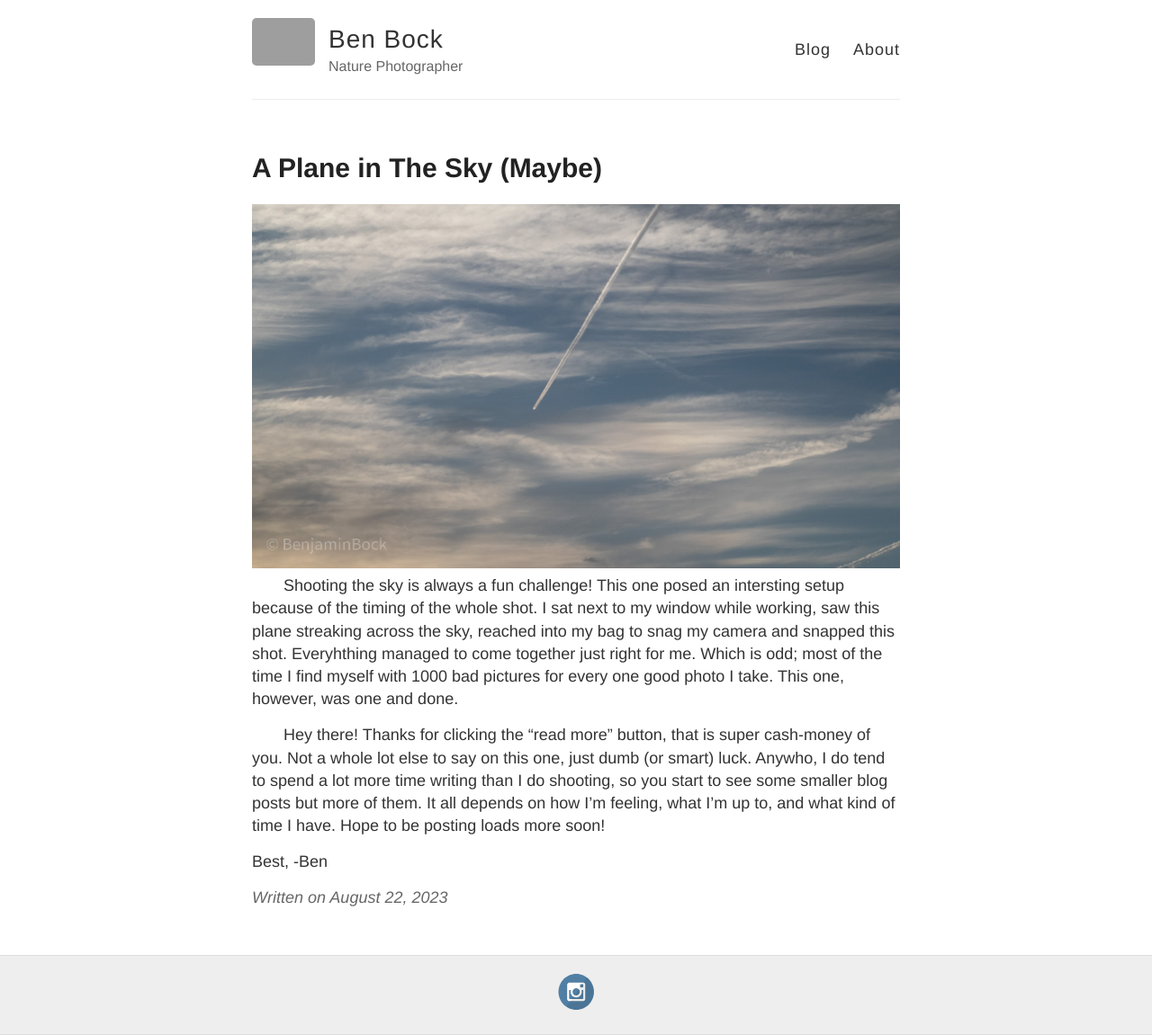
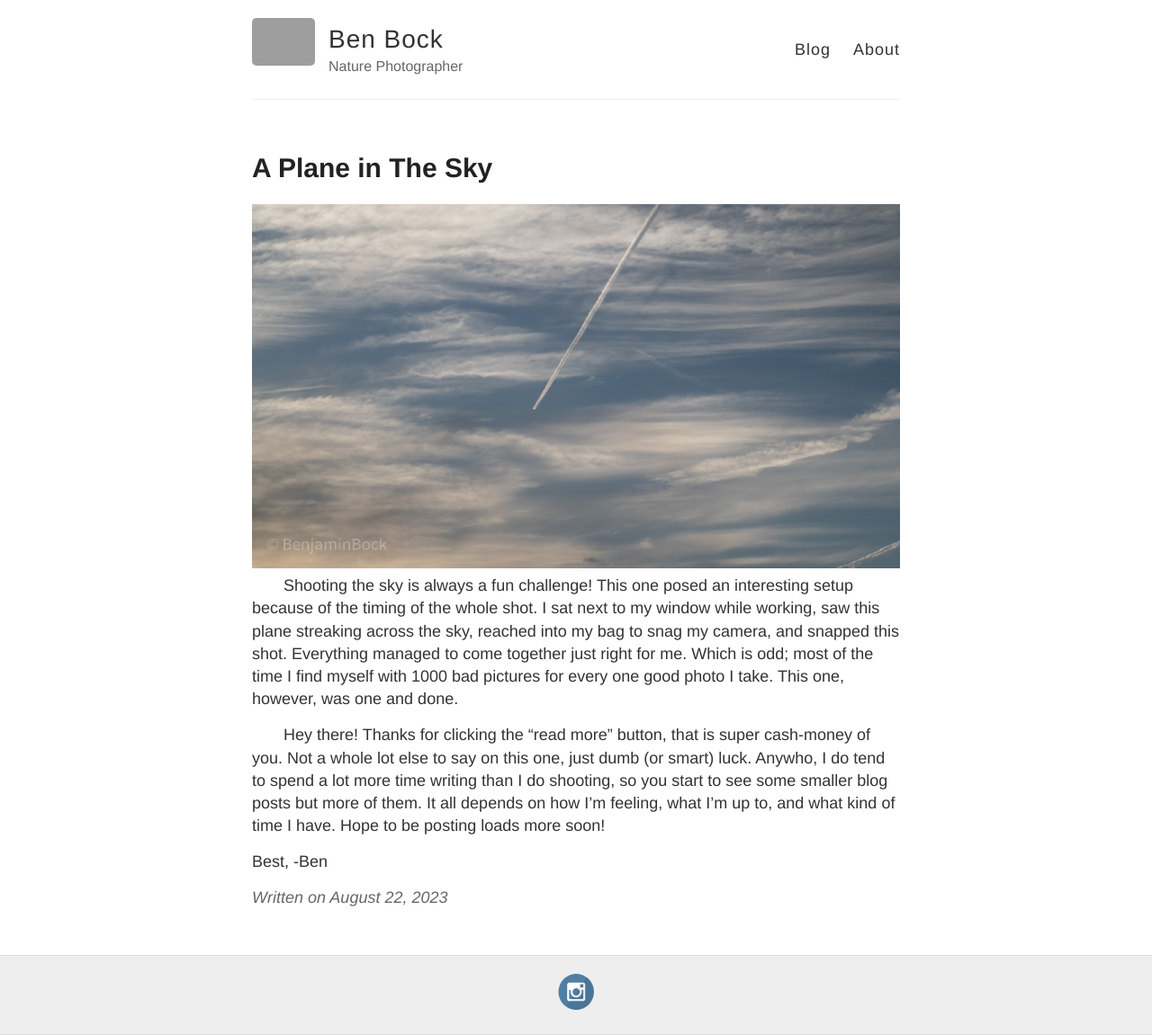
Before and after one commit to BenBockPhotography/benbockphotography.github.io, a Jekyll site: the page built from _posts/2023-8-22-PlaneInTheSky.md, in a window 1280 px wide. Shown: the whole page at 90% size. Built offline with Jekyll 4.4.1, drawn with Linux system fonts in a browser that asks for light colours.

Commit message:
Spelling errors corrected

```diff
--- a/_posts/2023-8-22-PlaneInTheSky.md
+++ b/_posts/2023-8-22-PlaneInTheSky.md
@@ -1,10 +1,10 @@
 ---
 layout: post
-title: A Plane in The Sky (Maybe)
+title: A Plane in The Sky
 ---
 
 ![_config.yml]({{ site.baseurl }}/images/PlaneInTheSky.jpg)
-&nbsp;&nbsp;&nbsp;&nbsp;&nbsp;&nbsp; Shooting the sky is always a fun challenge! This one posed an intersting setup because of the timing of the whole shot. I sat next to my window while working, saw this plane streaking across the sky, reached into my bag to snag my camera and snapped this shot. Everyhthing managed to come together just right for me. Which is odd; most of the time I find myself with 1000 bad pictures for every one good photo I take. This one, however, was one and done.
+&nbsp;&nbsp;&nbsp;&nbsp;&nbsp;&nbsp; Shooting the sky is always a fun challenge! This one posed an interesting setup because of the timing of the whole shot. I sat next to my window while working, saw this plane streaking across the sky, reached into my bag to snag my camera, and snapped this shot. Everything managed to come together just right for me. Which is odd; most of the time I find myself with 1000 bad pictures for every one good photo I take. This one, however, was one and done.
 
 &nbsp;&nbsp;&nbsp;&nbsp;&nbsp;&nbsp; Hey there! Thanks for clicking the "read more" button, that is super cash-money of you. Not a whole lot else to say on this one, just dumb (or smart) luck. Anywho, I do tend to spend a lot more time writing than I do shooting, so you start to see some smaller blog posts but more of them. It all depends on how I'm feeling, what I'm up to, and what kind of time I have. Hope to be posting loads more soon!
 
```
Also changed, not shown: 1 other file.
